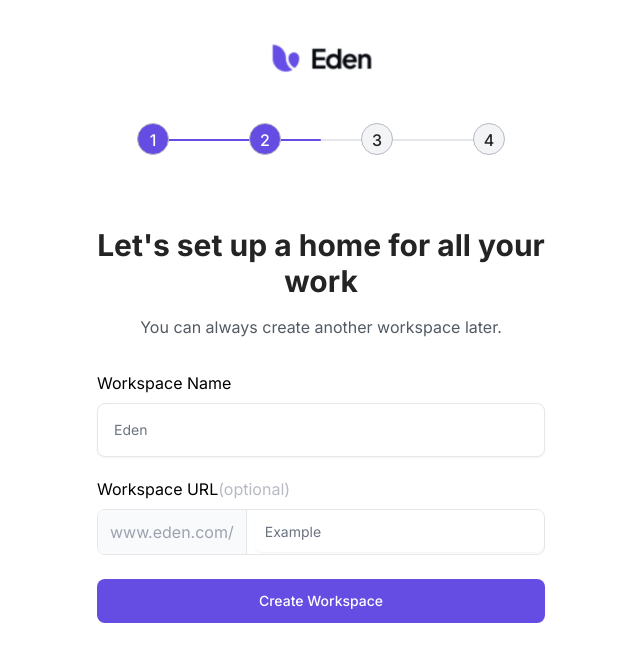
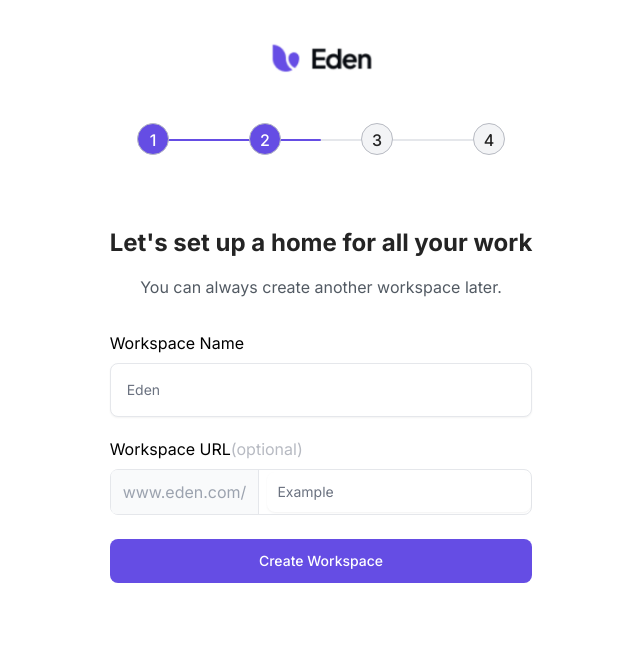
Before and after one commit to vishal035/onboarding-ui, a React (Create React App) app: page / in a window 1280 px wide. Both pictures are taken after typing "Sample", "Sample" into the empty fields and a click on the button "Create Workspace". Shown: the top 662 px of the page, without its empty margins (319-959 px from the left). Built offline with nearby package versions, Linux system fonts and the light colour scheme.

Commit message:
FONT SIZE

```diff
--- a/src/components/Form/SecondStepForm.jsx
+++ b/src/components/Form/SecondStepForm.jsx
@@ -25,9 +25,9 @@
   };
 
   return (
-    <div className="px-4 py-16 mx-auto max-w-screen-xl sm:px-6 lg:px-6">
+    <div className="px-4 py-16 mx-auto max-w-screen-xl sm:px-6 lg:px-8">
       <div className="max-w-lg mx-auto text-center">
-        <h1 className="text-2xl font-bold sm:text-3xl text-primary-black">
+        <h1 className="text-2xl font-bold sm:text-2xl text-primary-black">
           Let's set up a home for all your work
         </h1>
 
```
